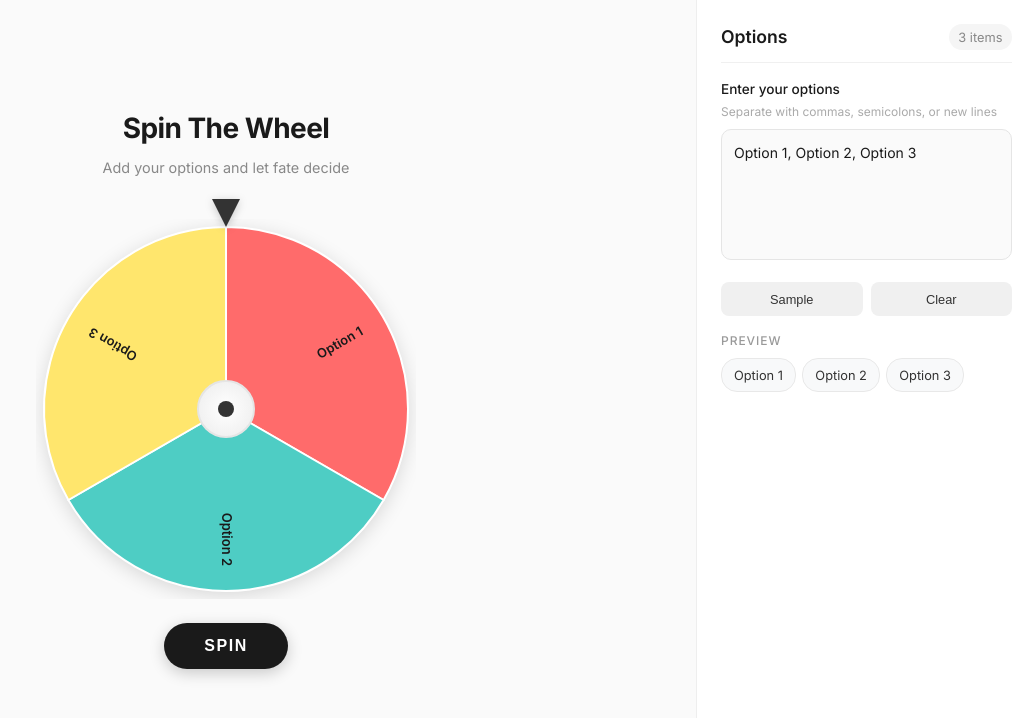
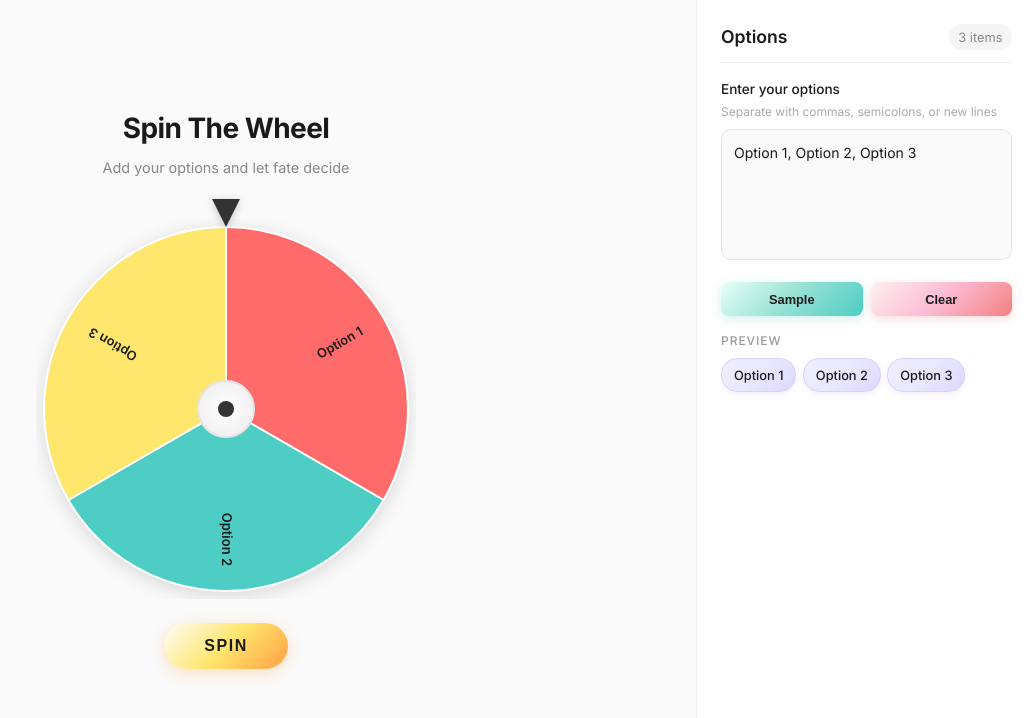
Before and after one commit to PRATIKK0709/spin-the-wheel, an Angular app: page / in a window 1280 px wide. Shown: the top 718 px of the page, without its empty margins (244-1280 px from the left). Built offline with nearby package versions, Linux system fonts and the light colour scheme.

Commit message:
Add gradient styled buttons and preview chips

```diff
--- a/src/app/app.css
+++ b/src/app/app.css
@@ -82,6 +82,43 @@
     overflow: hidden;
 }
 
+.app-footer {
+    position: absolute;
+    bottom: 1.5rem;
+    left: 50%;
+    transform: translateX(-50%);
+    display: flex;
+    align-items: center;
+    gap: 0.75rem;
+}
+
+.footer-link {
+    display: flex;
+    align-items: center;
+    gap: 0.4rem;
+    color: #888888;
+    text-decoration: none;
+    transition: color 0.2s ease;
+}
+
+.footer-link:hover {
+    color: #1A1A1A;
+}
+
+.footer-link svg {
+    flex-shrink: 0;
+}
+
+.footer-text {
+    font-size: 0.8rem;
+    font-weight: 500;
+}
+
+.footer-divider {
+    color: #CCCCCC;
+    font-size: 0.75rem;
+}
+
 @media (max-width: 900px) {
     .app-container {
         flex-direction: column;
--- a/src/app/input-panel/input-panel.component.css
+++ b/src/app/input-panel/input-panel.component.css
@@ -88,20 +88,33 @@
     flex: 1;
     padding: 0.6rem 0.75rem;
     font-size: 0.8rem;
-    font-weight: 500;
+    font-weight: 600;
     border: none;
     border-radius: 8px;
     cursor: pointer;
     transition: all 0.2s ease;
 }
 
-.btn-secondary {
-    background: #F0F0F0;
-    color: #333333;
+.btn-sample {
+    background: linear-gradient(135deg, #E8FFF8 0%, #95E1D3 50%, #4ECDC4 100%);
+    color: #1A1A1A;
+    box-shadow: 0 3px 10px rgba(78, 205, 196, 0.25);
 }
 
-.btn-secondary:hover {
-    background: #E5E5E5;
+.btn-sample:hover {
+    transform: translateY(-1px);
+    box-shadow: 0 4px 15px rgba(78, 205, 196, 0.35);
+}
+
+.btn-clear {
+    background: linear-gradient(135deg, #FFF0F0 0%, #FCBAD3 50%, #F38181 100%);
+    color: #1A1A1A;
+    box-shadow: 0 3px 10px rgba(243, 129, 129, 0.25);
+}
+
+.btn-clear:hover {
+    transform: translateY(-1px);
+    box-shadow: 0 4px 15px rgba(243, 129, 129, 0.35);
 }
 
 .options-preview {
@@ -136,9 +149,10 @@
     display: inline-block;
     padding: 0.4rem 0.75rem;
     font-size: 0.8rem;
-    color: #333333;
-    background: #F8F9FA;
-    border: 1px solid #E8E8E8;
+    font-weight: 500;
+    color: #1A1A1A;
+    background: linear-gradient(135deg, #F0F0FF 0%, #E8E8FF 50%, #DDD8FF 100%);
+    border: 1px solid #D8D0FF;
     border-radius: 16px;
     animation: fadeIn 0.3s ease forwards;
     opacity: 0;
@@ -146,6 +160,7 @@
     max-width: 100%;
     overflow: hidden;
     text-overflow: ellipsis;
+    box-shadow: 0 2px 6px rgba(170, 150, 218, 0.15);
 }
 
 .empty-message {
--- a/src/app/input-panel/input-panel.component.html
+++ b/src/app/input-panel/input-panel.component.html
@@ -12,10 +12,10 @@
     </div>
 
     <div class="button-group">
-        <button class="btn btn-secondary" (click)="addSampleOptions()">
+        <button class="btn btn-sample" (click)="addSampleOptions()">
             Sample
         </button>
-        <button class="btn btn-secondary" (click)="clearInput()">
+        <button class="btn btn-clear" (click)="clearInput()">
             Clear
         </button>
     </div>
--- a/src/app/wheel/wheel.component.css
+++ b/src/app/wheel/wheel.component.css
@@ -41,18 +41,18 @@
   font-size: 1rem;
   font-weight: 600;
   letter-spacing: 0.1em;
-  color: #FFFFFF;
-  background: #1A1A1A;
+  color: #1A1A1A;
+  background: linear-gradient(135deg, #FFFDF7 0%, #FFE66D 50%, #FF9F43 100%);
   border: none;
   border-radius: 50px;
   cursor: pointer;
   transition: all 0.3s ease;
-  box-shadow: 0 4px 15px rgba(0, 0, 0, 0.2);
+  box-shadow: 0 4px 15px rgba(255, 159, 67, 0.3);
 }
 
 .spin-button:hover:not(:disabled) {
   transform: translateY(-2px);
-  box-shadow: 0 6px 20px rgba(0, 0, 0, 0.25);
+  box-shadow: 0 6px 20px rgba(255, 159, 67, 0.4);
 }
 
 .spin-button:active:not(:disabled) {
@@ -60,7 +60,8 @@
 }
 
 .spin-button:disabled {
-  background: #CCCCCC;
+  background: linear-gradient(135deg, #E5E5E5 0%, #CCCCCC 100%);
+  color: #888888;
   cursor: not-allowed;
   box-shadow: none;
 }
```
